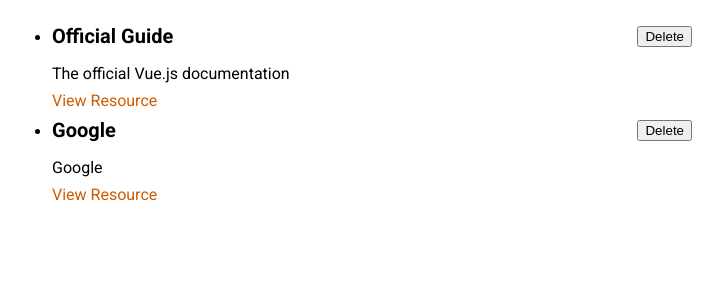
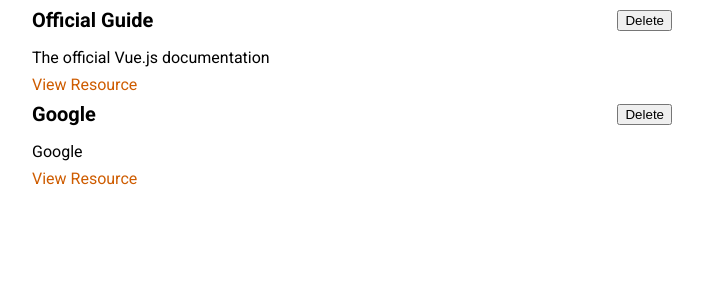
Before and after one commit to romanlesnoy/learning-resources-vue, a Vue app: page / in a window 1280 px wide. Shown: the top 300 px of the page, without its empty margins (288-1011 px from the left). Built offline with nearby package versions, Linux system fonts and the light colour scheme.

Commit message:
Add StoredResources.vue component

```diff
--- a/src/App.vue
+++ b/src/App.vue
@@ -1,20 +1,12 @@
 <template>
-    <ul>
-        <learning-resource
-            v-for="res in storedResources"
-            :key="res.id"
-            :title="res.title"
-            :description="res.description"
-            :link="res.link"
-        />
-    </ul>
+    <stored-resources :resources="storedResources"/>
 </template>
 
 <script>
-import LearningResource from './components/learning-resources/LearningResource.vue';
+import StoredResources from './components/learning-resources/StoredResources.vue';
 export default {
     components: {
-        LearningResource,
+        StoredResources,
     },
     data() {
         return {
@@ -25,7 +17,6 @@
                     description: 'The official Vue.js documentation',
                     link: 'https://vuejs.org',
                 },
-
                 {
                     id: 'google',
                     title: 'Google',
--- /dev/null
+++ b/src/components/learning-resources/StoredResources.vue
@@ -0,0 +1,31 @@
+<template>
+    <ul>
+        <learning-resource
+            v-for="res in resources"
+            :key="res.id"
+            :title="res.title"
+            :description="res.description"
+            :link="res.link"
+        />
+    </ul>
+</template>
+
+<script>
+import LearningResource from './LearningResource.vue';
+export default {
+    props: ['resources'],
+    components: {
+        LearningResource,
+    },
+};
+</script>
+
+<style scoped>
+ul {
+    list-style: none;
+    margin: 0;
+    padding: 0;
+    margin: auto;
+    max-width: 40rem;
+}
+</style>
```
